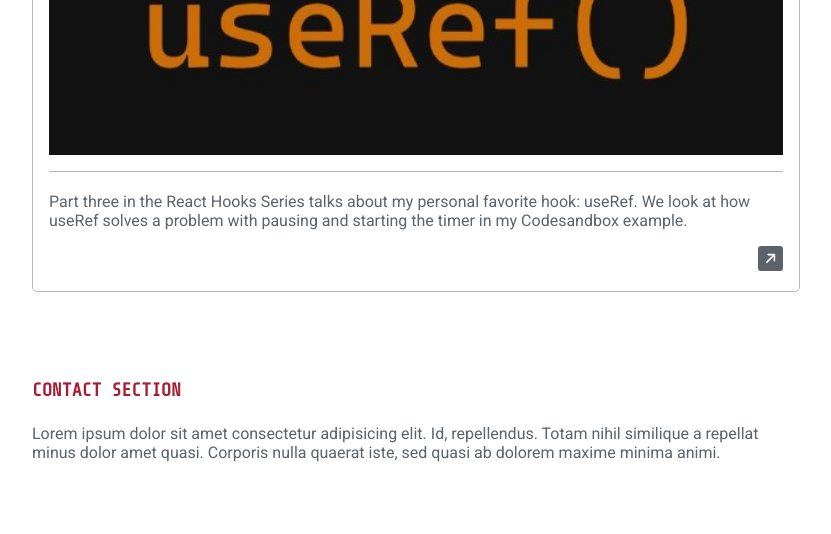
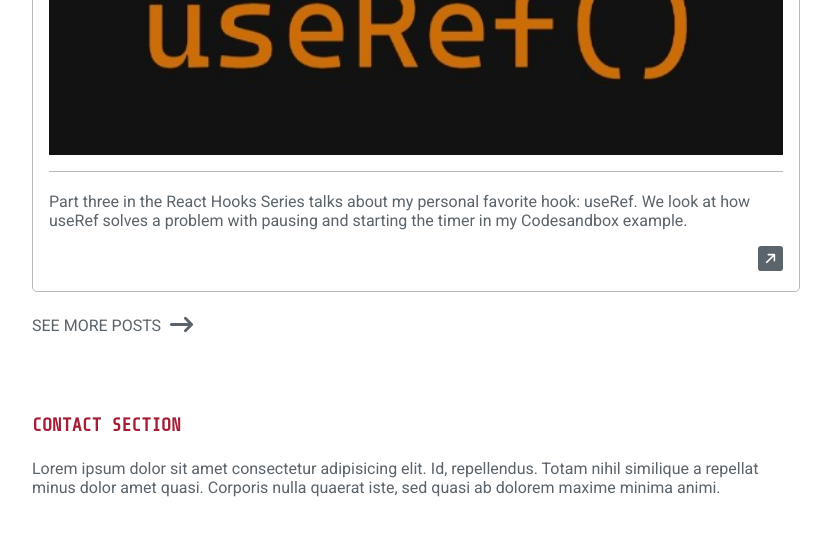
Before and after one commit to jamesncox/portfolio-v2, a React (Create React App) app: page / in a window 1280 px wide. Shown: the part 4651-5185 px from the top of the page, without its empty margins (224-1055 px from the left). Built offline with nearby package versions, Linux system fonts and the light colour scheme.

Commit message:
Update arrow-right icon svg

```diff
--- a/src/components/blog/Blog.js
+++ b/src/components/blog/Blog.js
@@ -1,11 +1,13 @@
 import React from 'react'
 import FeaturedBlogs from './FeaturedBlogs'
+import BlogLink from './BlogLink'
 
 function Blog() {
 
     return (
       <div  id="blog">
         <FeaturedBlogs />
+        <BlogLink />
       </div>
     )
 }
--- /dev/null
+++ b/src/components/blog/BlogLink.js
@@ -0,0 +1,19 @@
+import React from 'react'
+
+export default function BlogLink() {
+
+    return (
+        <a className="see-more-blogs" href="https://dev.to/jamesncox" rel="noopener noreferrer" target="_blank">
+            <p className="text">SEE MORE POSTS</p>
+            <div className="arrow-icon">
+                <svg
+                    className="icon-link"
+                    xmlns="http://www.w3.org/2000/svg"
+                    viewBox="0 0 16 16"
+                >
+                    <path fillRule="evenodd" d="M1 8a.5.5 0 0 1 .5-.5h11.793l-3.147-3.146a.5.5 0 0 1 .708-.708l4 4a.5.5 0 0 1 0 .708l-4 4a.5.5 0 0 1-.708-.708L13.293 8.5H1.5A.5.5 0 0 1 1 8z"/>
+                </svg>
+            </div>
+        </a>
+    )
+}
--- a/src/stylesheets/App.css
+++ b/src/stylesheets/App.css
@@ -339,3 +339,19 @@ body.dark {
     margin-bottom: 0;
     margin-left: 1rem;
 }
+
+.see-more-blogs {
+    display: flex;
+    text-decoration: none;
+    margin-top: -1rem;
+}
+
+.arrow-icon {
+    margin-left: .5rem;
+    margin-top: 12px;
+    width: 25px;
+    cursor: pointer;
+    stroke:  var(--icon-color);
+    stroke-width: .8;
+    transition: fill .8s ease-in-out;
+}
```
Also changed, not shown: src/hooks/DisplayBlog.js (indentation only).
